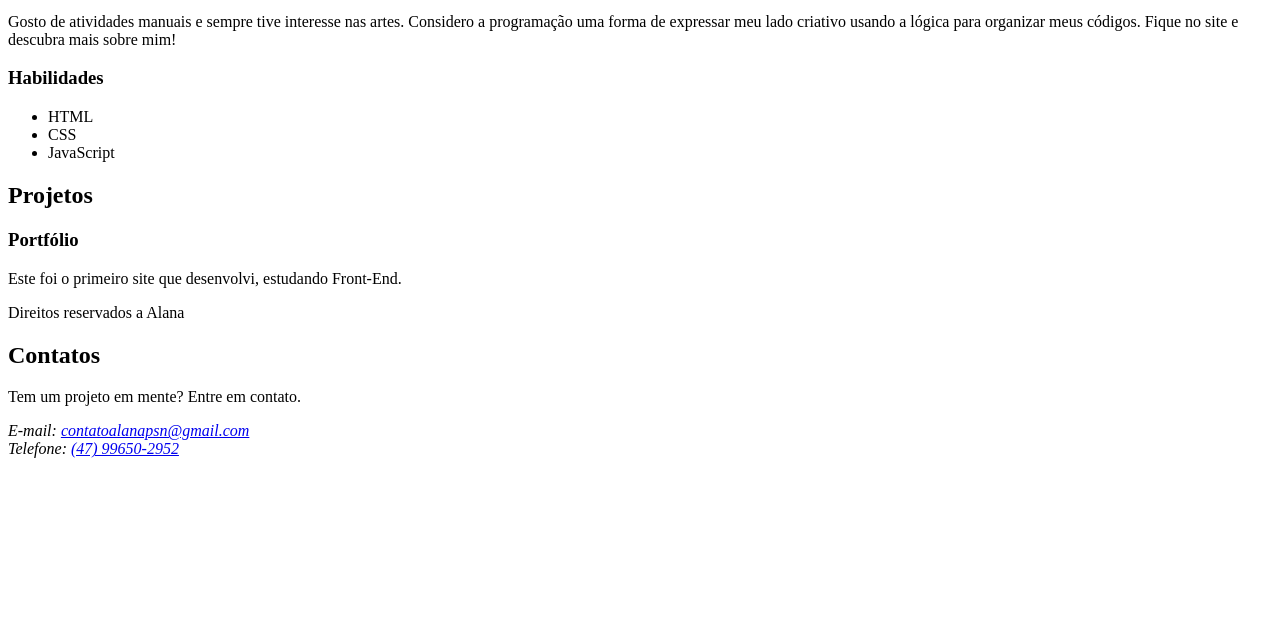
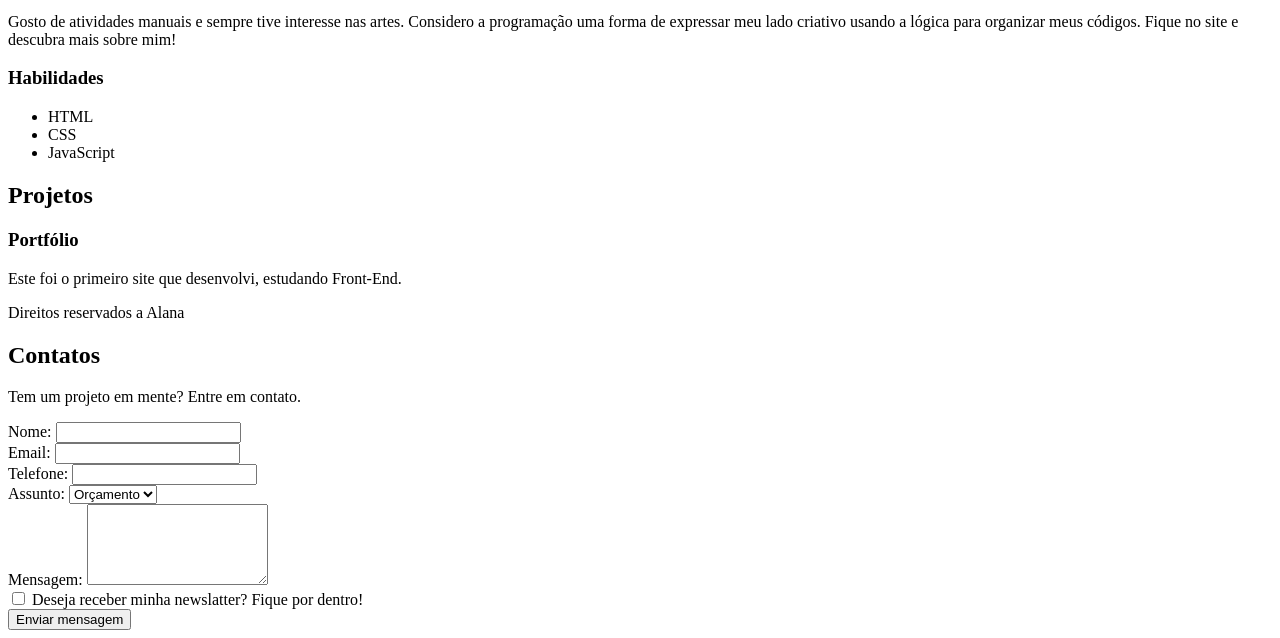
Before and after one commit to alanaOnTheShore/site-com-senai, a plain HTML site: page index.html in a window 1280 px wide. Shown: the part 274-912 px from the top of the page. Before the commit the page ends 800 px from the top, so only its background shows below. Drawn offline with Linux system fonts and the light colour scheme.

Commit message:
Update index.html

```diff
--- a/index.html
+++ b/index.html
@@ -61,10 +61,33 @@
         <section id="contatos">
             <h2>Contatos</h2>
             <p>Tem um projeto em mente? Entre em contato.</p>
-            <address>
-                E-mail: <a href="mailto:contatoalanapsn@gmail.com">contatoalanapsn@gmail.com</a><br>
-                Telefone: <a href="tef:+5547996502952">(47) 99650-2952</a>
-            </address>
+            <form action="">
+                <label for="nome">Nome: </label>
+                <input type="text" id="nome" name="nome" required><br>
+
+                <label for="email">Email: </label>
+                <input type="email" id="email" name="email" required><br>
+
+                <label for="telefone">Telefone: </label>
+                <input type="tel" id="telefone" name="telefone"><br>
+
+                <label for="assunto">Assunto:</label>
+                <select name="assunto" id="assunto">
+                    <option value="orçamento">Orçamento</option>
+                    <option value="duvida">Duvida</option>
+                    <option value="outro">Outro</option>
+                </select><br>
+
+                <label for="mensagem">Mensagem: </label>
+                <textarea name="mensagem" id="mensagem" cols="20" rows="5" required></textarea><br>
+
+                <input type="checkbox" id="inscricao" name="inscricao">
+                <label for="inscricao">Deseja receber minha newslatter? Fique por dentro!</label>
+                <br>
+
+                <input type="submit" value="Enviar mensagem">
+
+            </form>
         </section>
     </footer>
 </body>
```
